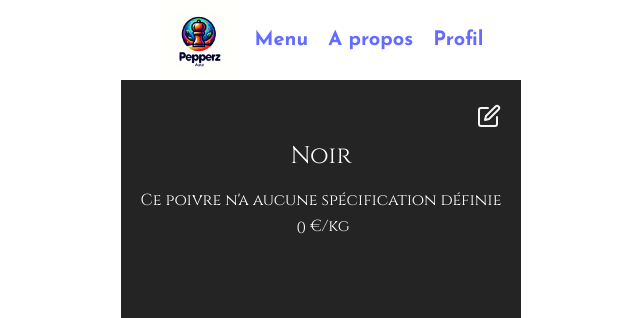
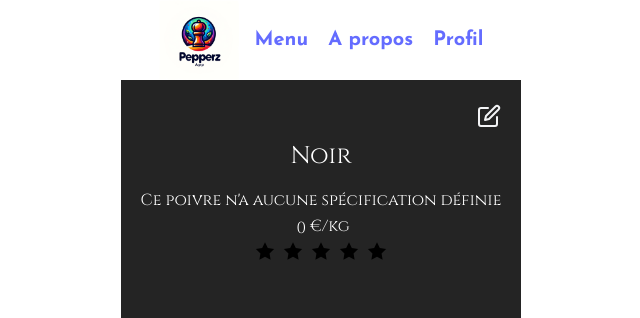
Before and after one commit to ArthurCouturier/pepperz-app-front, a React (Vite) app: page /pepper/1 in a window 1280 px wide. Shown: the top 318 px of the page, without its empty margins (319-959 px from the left). Built offline with nearby package versions, Linux system fonts and the light colour scheme; no server answers.

Commit message:
added the star rating front

```diff
--- /dev/null
+++ b/src/Components/Forms/StarRating.tsx
@@ -0,0 +1,49 @@
+import { useState } from "react";
+
+function StarRating() {
+
+    const [rating, setRating] = useState(0);
+
+    const [actualCursor, setActualCursor] = useState<number>(0);
+
+    return (
+        <div
+            className="flex"
+            onMouseLeave={() => setActualCursor(0)}
+        >
+            <Star setRating={setRating} rating={1} actualRating={rating} actualCursor={actualCursor} setActualCursor={setActualCursor} />
+            <Star setRating={setRating} rating={2} actualRating={rating} actualCursor={actualCursor} setActualCursor={setActualCursor} />
+            <Star setRating={setRating} rating={3} actualRating={rating} actualCursor={actualCursor} setActualCursor={setActualCursor} />
+            <Star setRating={setRating} rating={4} actualRating={rating} actualCursor={actualCursor} setActualCursor={setActualCursor} />
+            <Star setRating={setRating} rating={5} actualRating={rating} actualCursor={actualCursor} setActualCursor={setActualCursor} />
+        </div>
+    )
+}
+
+interface StarProps {
+    setRating: (rating: number) => void;
+    rating: number;
+    actualRating: number;
+    actualCursor: number;
+    setActualCursor: (cursor: number) => void;
+}
+
+function Star({ setRating, rating, actualRating, actualCursor, setActualCursor }: StarProps) {
+    return (
+        <svg
+            className={`
+                star w-7 h-7 cursor-pointer hover:${() => setActualCursor(rating)}
+                ${actualRating >= rating && actualCursor === 0 ? "fill-yellow-600" : ""}
+                ${actualCursor >= rating ? "fill-yellow-400" : ""}
+            `}
+            xmlns="http://www.w3.org/2000/svg"
+            viewBox="0 0 24 24"
+            onClick={() => setRating(rating)}
+            onMouseEnter={() => setActualCursor(rating)}
+        >
+            <path d="M12 2l2.4 4.9 5.4 0.8-3.9 3.8 0.9 5.4 -4.8 -2.5 -4.8 2.5 0.9 -5.4 -3.9 -3.8 5.4 -0.8L12 2z" />
+        </svg>
+    )
+}
+
+export default StarRating;
--- a/src/Pages/PepperPage.tsx
+++ b/src/Pages/PepperPage.tsx
@@ -8,6 +8,7 @@ import EditStringField from "../Components/EditFields/EditStringField.tsx";
 import PepperTypeNames from "../utils/PepperTypeNames.ts";
 import EditSpecificationsLine from "../Components/Lines/EditSpecificationsLine.tsx";
 import { useAuth } from "../Components/Auth/AuthContext.tsx";
+import StarRating from "../Components/Forms/StarRating.tsx";
 
 function PepperPage() {
 
@@ -133,6 +134,10 @@ function PepperPage() {
                 )}
 
                 {errorText && <div className="text-red-500">{errorText}</div>}
+
+                {!editMode &&
+                    <StarRating />
+                }
             </div>
         </>
     )
```
Also changed, not shown: src/Components/Buttons/Star.tsx (added).
